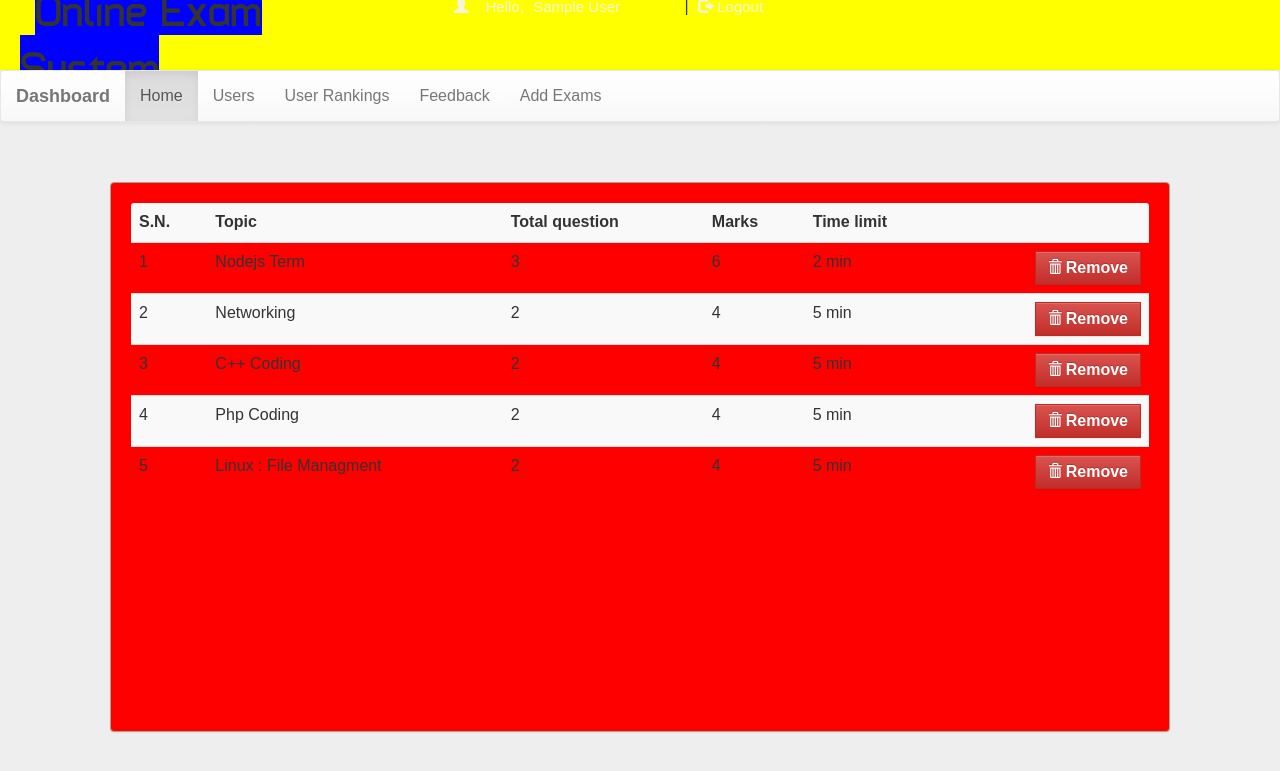
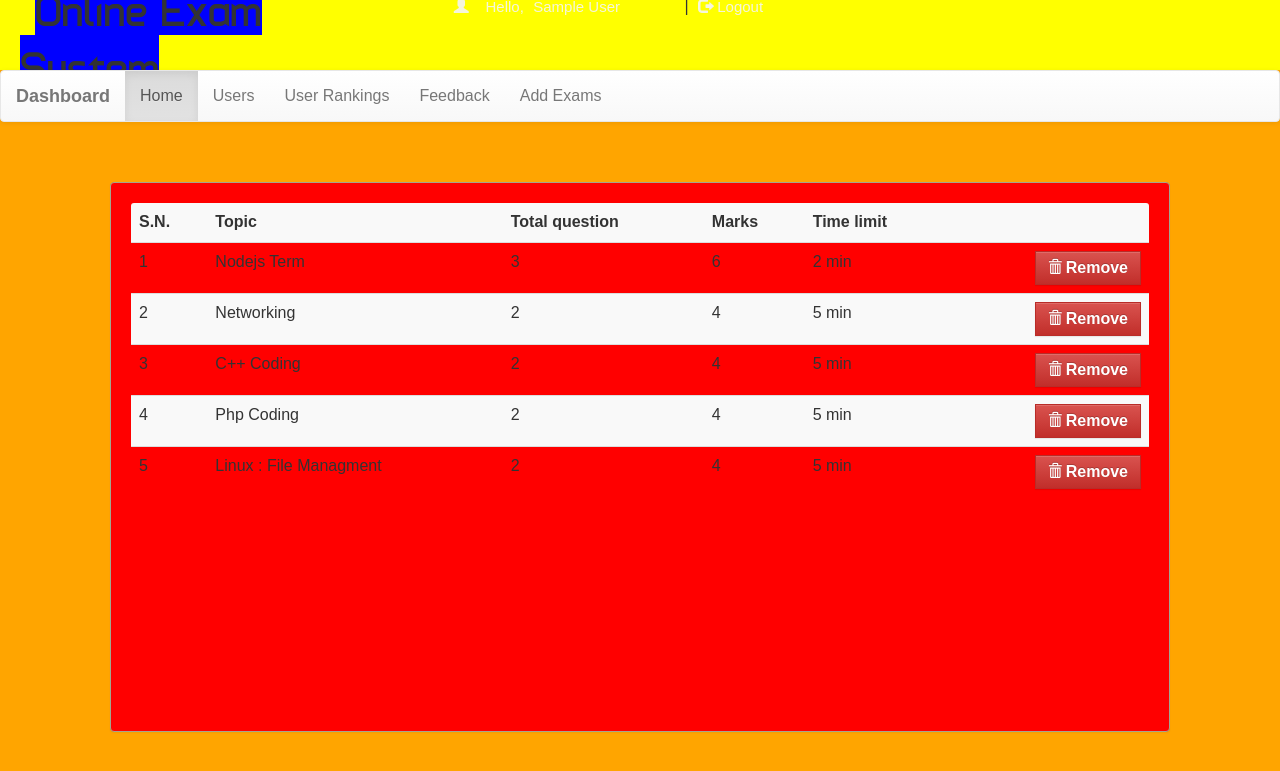
Before and after one commit to mangkanor1103/5, a PHP site: page /video_feed/dash.php in a window 1280 px wide. Shown: the top 771 px of the page. Run offline with PHP 8.4, Linux system fonts and the light colour scheme; the visitor is signed in with stand-in values (Sample User, id 1); data comes from the database, SQL or seed files in the repository; some web fonts are replaced.

Commit message:
"Updated background color in dash.php and removed unnecessary code in index.php"

```diff
--- a/dash.php
+++ b/dash.php
@@ -31,7 +31,7 @@ $(function () {
 });</script>
 </head>
 
-<body  style="background:#eee;">
+<body  style="background-color:orange;">
 <div class="header">
 <div class="row">
 <div class="col-lg-6">
--- a/index.php
+++ b/index.php
@@ -24,6 +24,7 @@ var b = document.forms["form"]["cpassword"].value;if (a!=b){alert("Passwords mus
 
 
 </head>
+
 
 <body>
 <div class="header">
```
